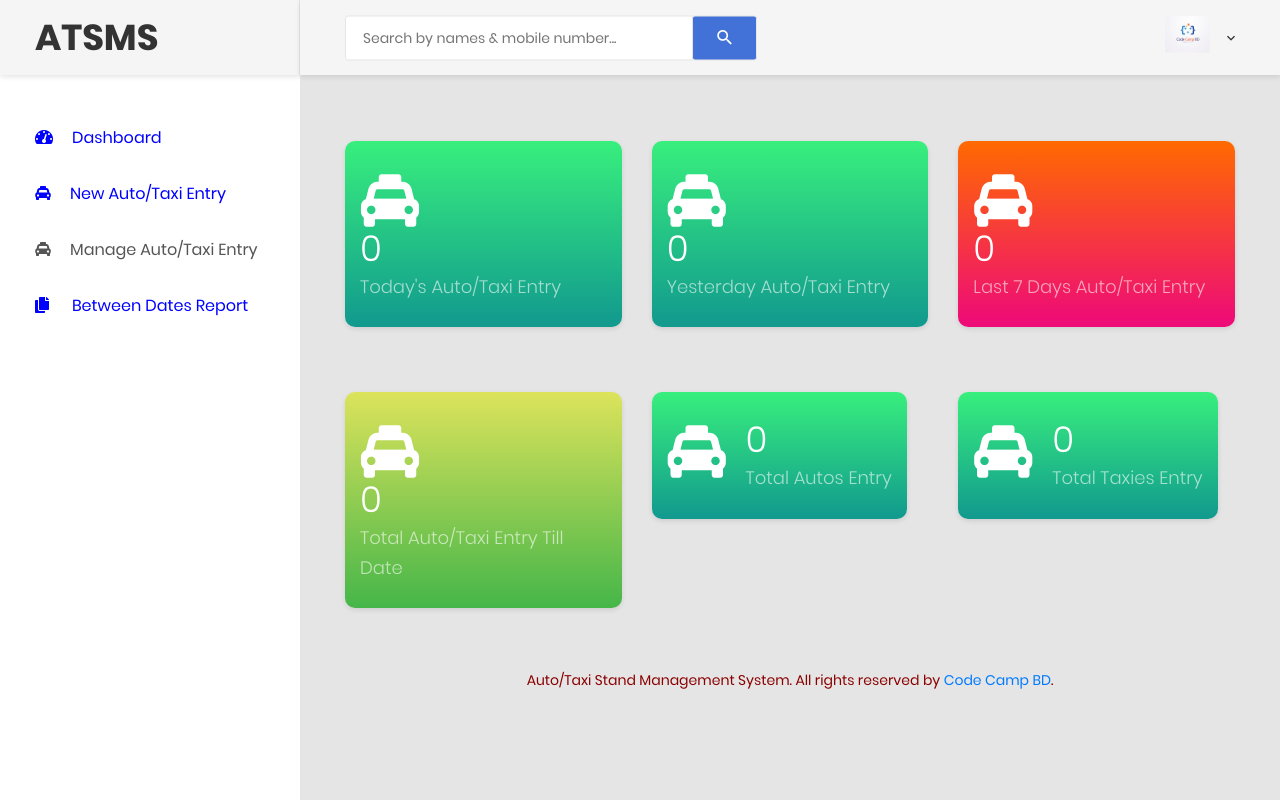
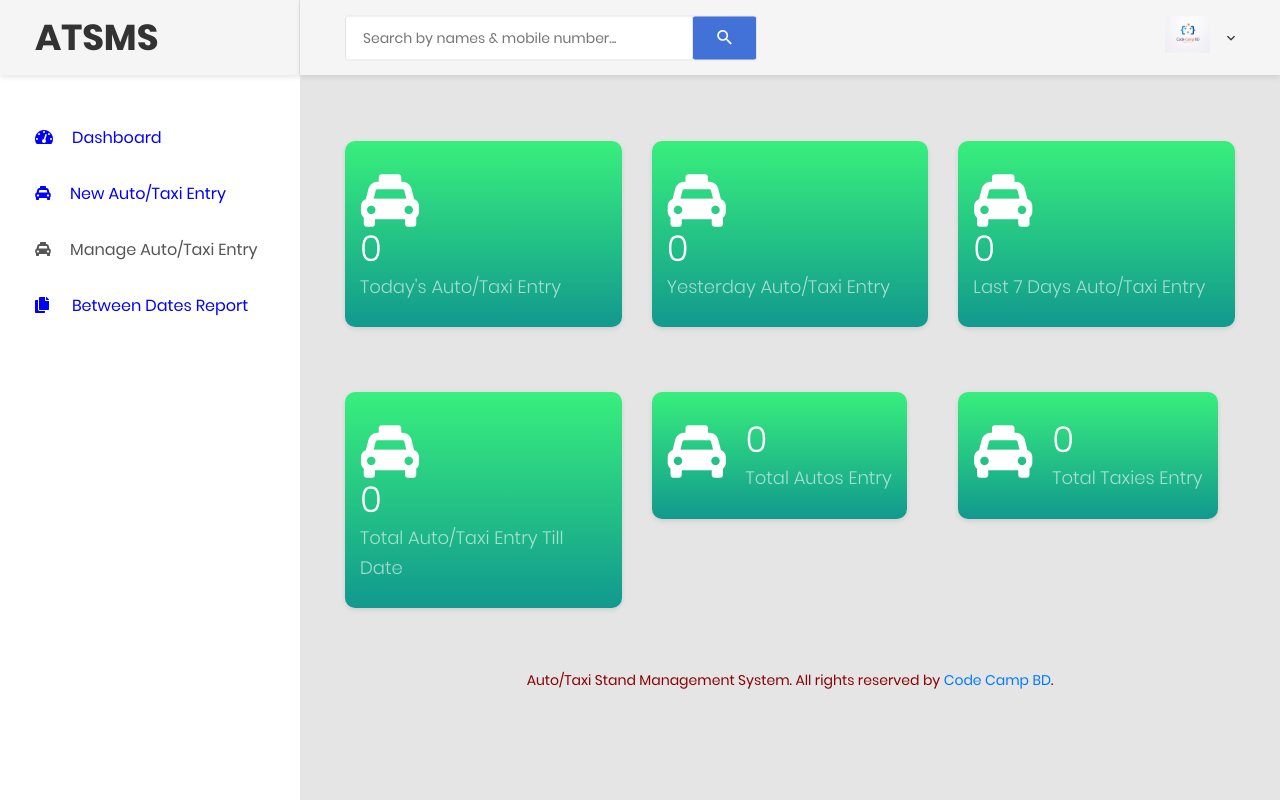
Before and after one commit to dev-mhrony/Auto-Taxi-Stand-Management-System-in-PHP, a PHP site: page /admin/dashboard.php in a window 1280 px wide. Run offline with PHP 8.4, Linux system fonts and the light colour scheme; the visitor is signed in with stand-in values (Sample User, id 1); data that the repository does not hold is empty.

Commit message:
Last update - 02-02-2023

```diff
--- a/admin/dashboard.php
+++ b/admin/dashboard.php
@@ -154,7 +154,7 @@ Youtube Link: https://www.youtube.com/channel/UChYhUxkwDNialcxj-OFRcDw
 
                             <div class="col-sm-6 col-lg-4">
                                 <a href="last7days-autoortaxi-entry.php" target="_blank">
-                                    <div class="overview-item overview-item--c3">
+                                    <div class="overview-item overview-item--c2">
                                         <div class="overview__inner">
                                             <div class="overview-box clearfix">
                                                 <div class="icon">
@@ -188,7 +188,7 @@ Youtube Link: https://www.youtube.com/channel/UChYhUxkwDNialcxj-OFRcDw
 
                             <div class="col-sm-6 col-lg-4">
                                 <a href="manage-autoortaxi-entry.php" target="_blank">
-                                    <div class="overview-item overview-item--c4">
+                                    <div class="overview-item overview-item--c2">
                                         <div class="overview__inner">
                                             <div class="overview-box clearfix">
                                                 <div class="icon">
@@ -218,7 +218,7 @@ Youtube Link: https://www.youtube.com/channel/UChYhUxkwDNialcxj-OFRcDw
 -->
                             <div class="col-sm-6 col-lg-4">
                                 <a href="manage-autos-entry.php" target="_blank">
-                                    <div class="overview-item overview-item--c1">
+                                    <div class="overview-item overview-item--c2">
                                         <div class="overview__inner">
                                             <div class="overview-box clearfix">
                                                 <div class="icon">
```
